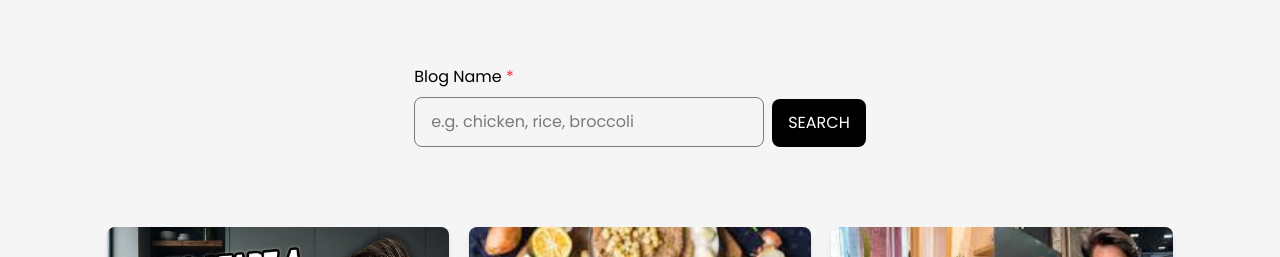
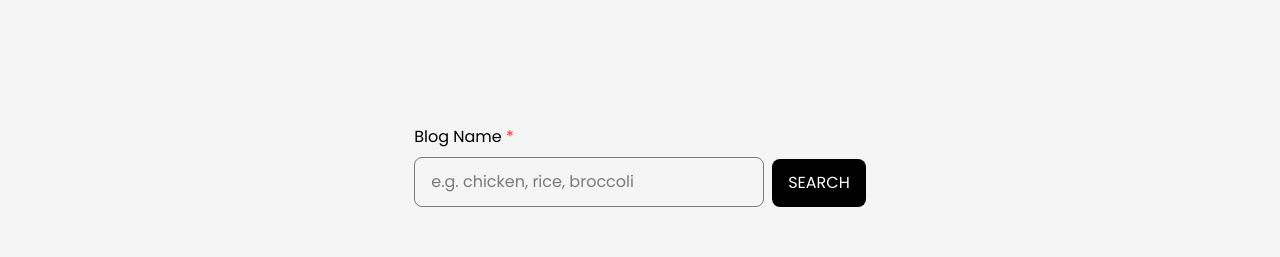
Before and after one commit to wilhelmusolejr/foodify-v2, a React (Vite) app in the folder client/: page /blog in a window 1280 px wide. Shown: the part 329-586 px from the top of the page. Built offline with nearby package versions, Linux system fonts and the light colour scheme; no server answers; a web font is replaced by a local one.

Commit message:
feat: code refactor.

```diff
--- a/client/src/pages/Blog.jsx
+++ b/client/src/pages/Blog.jsx
@@ -4,9 +4,12 @@ import SectionHeading from "@components/SectionHeading";
 import Navigator from "@components/Navigator";
 import Label from "@components/Label";
 import BlogItemV2 from "@components/BlogItemV2";
-import Pagination from "../components/Pagination";
+import Pagination from "@components/Pagination";
 import Footer from "@components/Footer";
 import MailLetter from "@components/MailLetter";
+
+// UTILS
+import { ENV } from "@/config/env";
 
 let blogs = [
   {
@@ -54,11 +57,9 @@ let blogs = [
 ];
 
 export default function Blog() {
-  const PAGE_NAME = import.meta.env.VITE_PAGE_NAME;
-
   // Page title
   useEffect(() => {
-    document.title = `Articles | ${PAGE_NAME}`;
+    document.title = `Articles | ${ENV.pageName}`;
   }, []);
 
   return (
@@ -71,7 +72,7 @@ export default function Blog() {
         <SectionHeading heading="Blog" subheading="Browse All Recipes by Category or Filter" />
 
         {/* Search */}
-        <div className="flex flex-col md:flex-row md:items-end justify-center gap-2 mb-20">
+        <div className="flex flex-col md:flex-row md:items-end justify-center gap-2 mb-14 mt-30">
           {/* form */}
           <div className="w-full md:w-fit flex flex-col gap-2">
             <Label name="Blog name" required={true} />
@@ -97,6 +98,8 @@ export default function Blog() {
         <Pagination />
       </div>
 
+      <br />
+
       {/* Section - mail letter */}
       <MailLetter />
 
```
